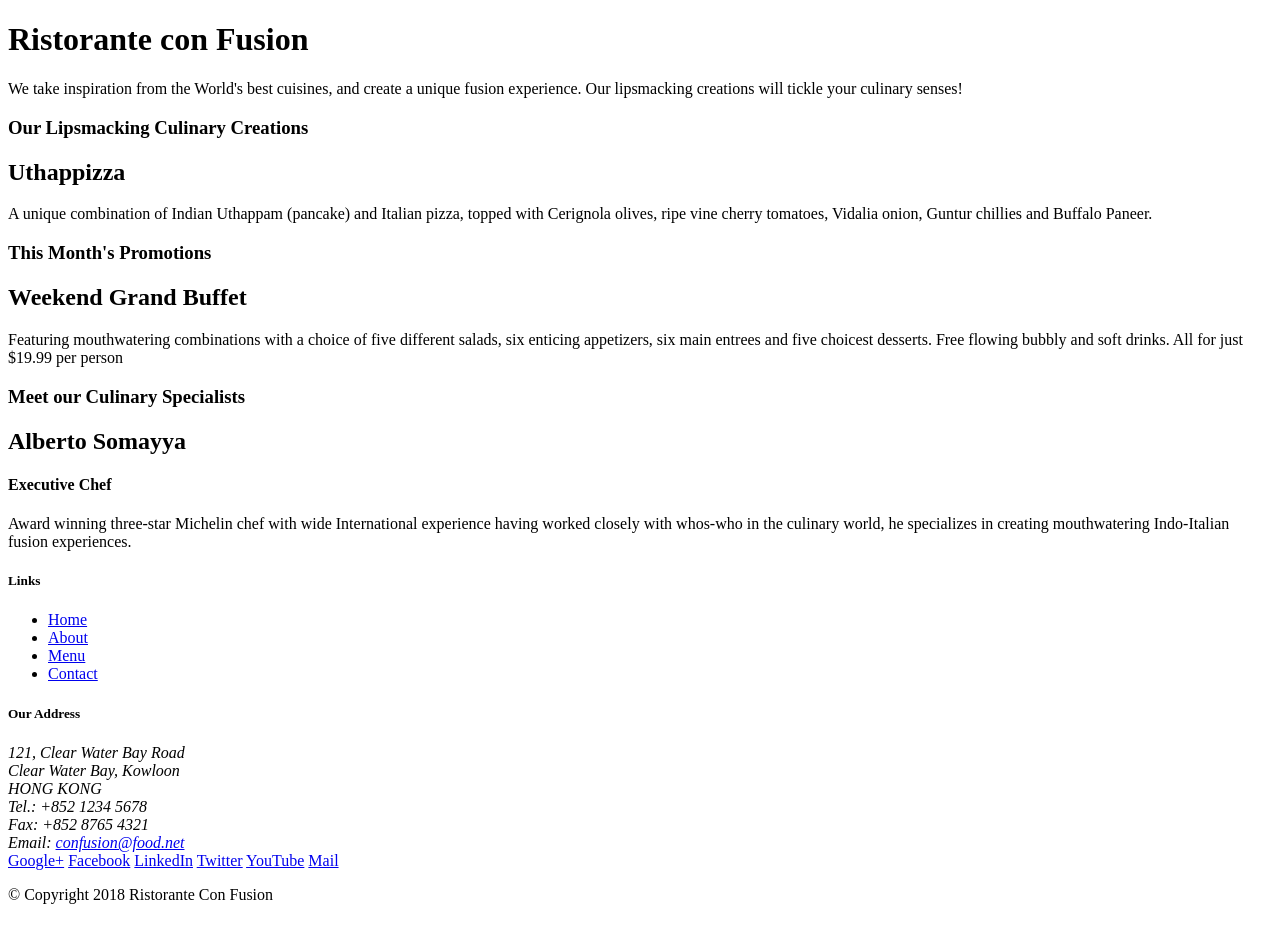
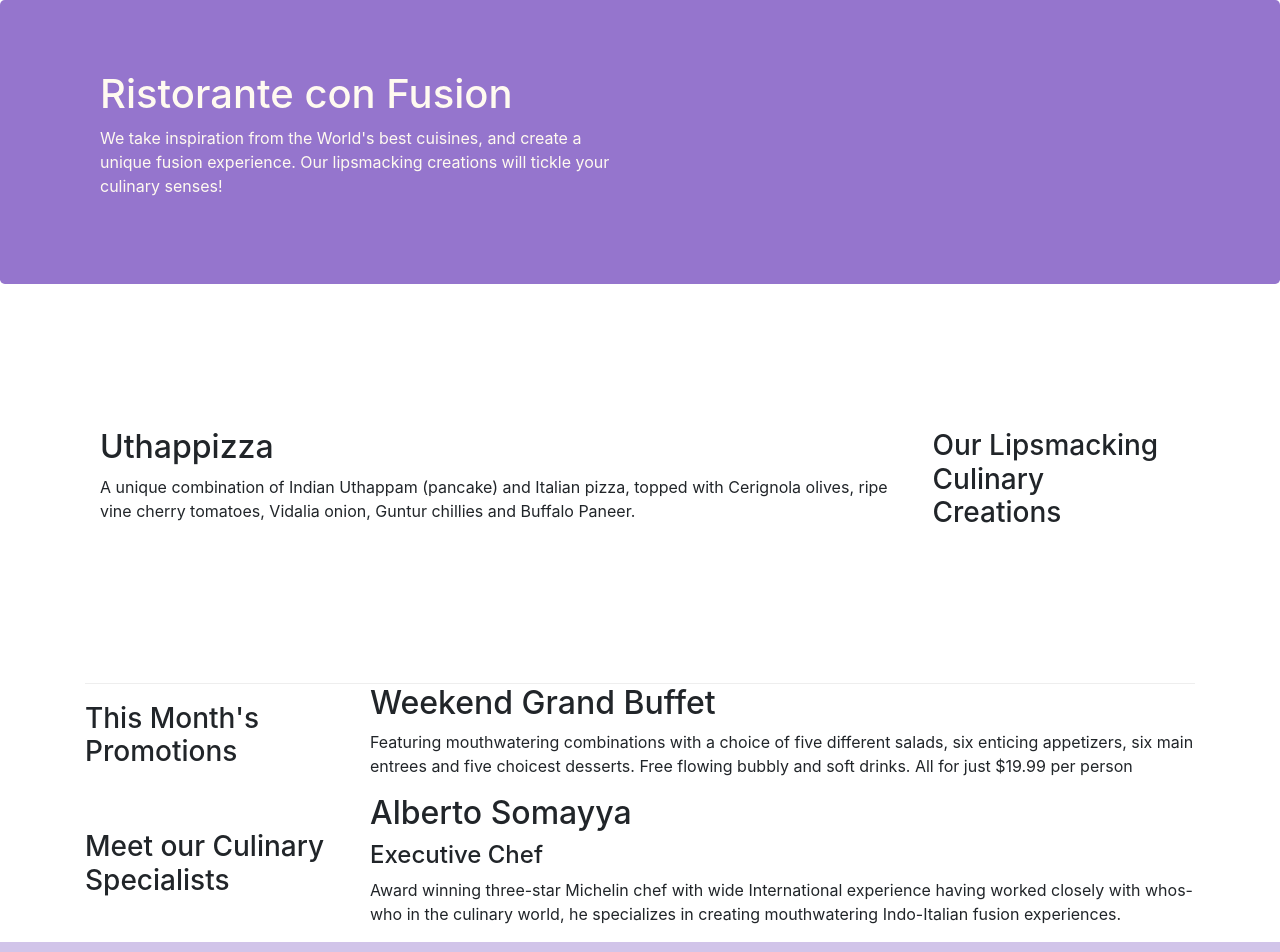
Before and after one commit to irfadkp/conFusion, a website: page index.html in a window 1280 px wide. Shown: the top 952 px of the page. Before the commit the page ends 920 px from the top, so only its background shows below. Drawn offline with nearby package versions, Linux system fonts and the light colour scheme.

Commit message:
second commit

```diff
--- /dev/null
+++ b/css/style.css
@@ -0,0 +1,26 @@
+.row-header{
+    margin: 0px auto;
+    padding: 0px auto;
+}
+.row-content{
+    margin: 0px auto;
+    padding: 50px 0px 50px 0px;
+    border-bottom: 1px ridge;
+    min-height: 400px;
+}
+.footer{
+    background-color: #D1C4E9;
+    margin: 0px auto;
+    padding: 20px 0px 20px 0px;
+}
+.jumbotron{
+    padding: 70px 30px 70px 30px;
+    margin: 0px auto;
+    background: #9575CD;
+    color: floralwhite;
+}
+.address{
+    font-size: 80%;
+    margin: 0px;
+    color: #0f0f0f;
+}
--- a/index.html
+++ b/index.html
@@ -2,51 +2,59 @@
 <html lang="en">
 
 <head>
+        <!-- Required meta tags always come first -->
+        <meta charset="utf-8">
+        <meta name="viewport" content="width=device-width, initial-scale=1, shrink-to-fit=no">
+        <meta http-equiv="x-ua-compatible" content="ie=edge">
+
+        <!-- Bootstrap CSS -->
+        <link rel="stylesheet" href="node_modules/bootstrap/dist/css/bootstrap.min.css">
+        <link rel="stylesheet" href="css/style.css">
     <title>Ristorante Con Fusion</title>
 </head>
 
 <body>
 
-    <header>
-        <div>
-            <div>
-                <div>
+    <header class="jumbotron">
+        <div class="container">
+            <div class="row row-header">
+                <div class="col-12 col-sm-6">
                     <h1>Ristorante con Fusion</h1>
                     <p>We take inspiration from the World's best cuisines, and create a unique fusion experience. Our lipsmacking creations will tickle your culinary senses!</p>
                 </div>
-                <div>
+                <div class="col-12 col-sm-6">
                 </div>
             </div>
         </div>
     </header>
 
-    <div>
-        <div>
-            <div>
+    <div class="container">
+        <div class="row row-content align-items-center">
+            <div class="col-12 col-sm-4 order-sm-last col-md-3">
                 <h3>Our Lipsmacking Culinary Creations</h3>
             </div>
-            <div>
+            <div class="col col-sm order-sm-first col-md">
                 <h2>Uthappizza</h2>
                 <p>A unique combination of Indian Uthappam (pancake) and Italian pizza, topped with Cerignola olives, ripe vine cherry tomatoes, Vidalia onion, Guntur chillies and Buffalo Paneer.</p>
             </div>
         </div>
 
 
-        <div>
-            <div>
+        <div class="row align-items-center">
+            <div class="col-12 col-sm-4 col-md-3">
                 <h3>This Month's Promotions</h3>
             </div>
-            <div>
+            <div class="col col-sm col-md">
                 <h2>Weekend Grand Buffet</h2>
                 <p>Featuring mouthwatering combinations with a choice of five different salads, six enticing appetizers, six main entrees and five choicest desserts. Free flowing bubbly and soft drinks. All for just $19.99 per person </p>
             </div>
         </div>
 
-        <div>
-            <div>
+        <div class="row align-items-center">
+            <div class="col-12 col-sm-4 col-md-3">
                 <h3>Meet our Culinary Specialists</h3>
             </div>
-            <div>
+            <div class="col col-sm col-md">
                 <h2>Alberto Somayya</h2>
                 <h4>Executive Chef</h4>
                 <p>Award winning three-star Michelin chef with wide International experience having worked closely with whos-who in the culinary world, he specializes in creating mouthwatering Indo-Italian fusion experiences. </p>
@@ -54,9 +62,9 @@
         </div>
     </div>
 
-    <footer>
-        <div>
-            <div>
+    <footer class="footer">
+        <div class="row ">
+            <div class="col-4 offset-1 col-sm-2">
                 <div>
                     <h5>Links</h5>
                     <ul>
@@ -66,7 +74,7 @@
                         <li><a href="#">Contact</a></li>
                     </ul>
                 </div>
-                <div>
+                <div col-7 col-sm-5>
                     <h5>Our Address</h5>
                     <address>
 		              121, Clear Water Bay Road<br>
@@ -77,8 +85,8 @@
 		              Email: <a href="mailto:confusion@food.net">confusion@food.net</a>
 		           </address>
                 </div>
-                <div>
-                    <div>
+                <div col-12 col-sm-4>
+                    <div class="text-center">
                         <a href="http://google.com/+">Google+</a>
                         <a href="http://www.facebook.com/profile.php?id=">Facebook</a>
                         <a href="http://www.linkedin.com/in/">LinkedIn</a>
@@ -88,13 +96,17 @@
                     </div>
                 </div>
            </div>
-           <div>
-                <div>
+           <div class="row justify-content-center">
+                    <div class="col-auto">
                     <p>© Copyright 2018 Ristorante Con Fusion</p>
                 </div>
            </div>
         </div>
     </footer>
+        <!-- jQuery first, then Popper.js, then Bootstrap JS. -->
+        <script src="node_modules/jquery/dist/jquery.slim.min.js"></script>
+        <script src="node_modules/popper.js/dist/umd/popper.min.js"></script>
+        <script src="node_modules/bootstrap/dist/js/bootstrap.min.js"></script>
 
 </body>
 
```
